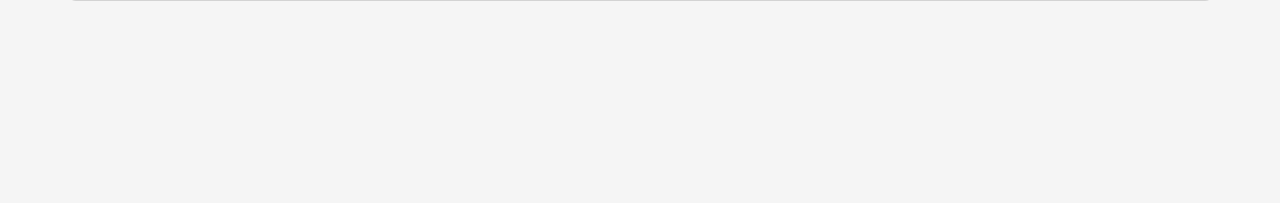
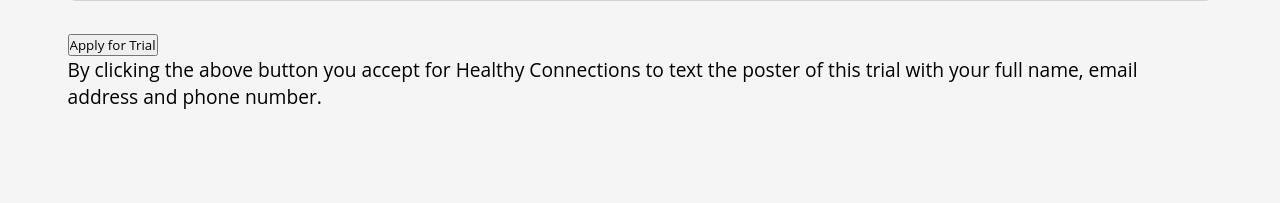
Before and after one commit to ImMattDavison/healthyconnections, a PHP site: page /trial.php?id=1 in a window 1280 px wide. Shown: the part 248-451 px from the top of the page. Run offline with PHP 8.4, Linux system fonts and the light colour scheme; the visitor is signed in with stand-in values (Sample User, id 1); data that the repository does not hold is empty.

Commit message:
add form to send application by text using twilio

```diff
--- a/trial.php
+++ b/trial.php
@@ -41,6 +41,10 @@ $userdata = mysqli_fetch_assoc($getuser);
             <div>
                 <p><?php echo $gatheredContent['trialDesc']; ?></p>
             </div>
+            <form action='' method='post'>
+                <input type='submit' name='apply' value='Apply for Trial' class='post-button'>
+            </form>
+            <p class="form info">By clicking the above button you accept for Healthy Connections to text the poster of this trial with your full name, email address and phone number.</p>
         </div>
     </body>
 </html>
```
